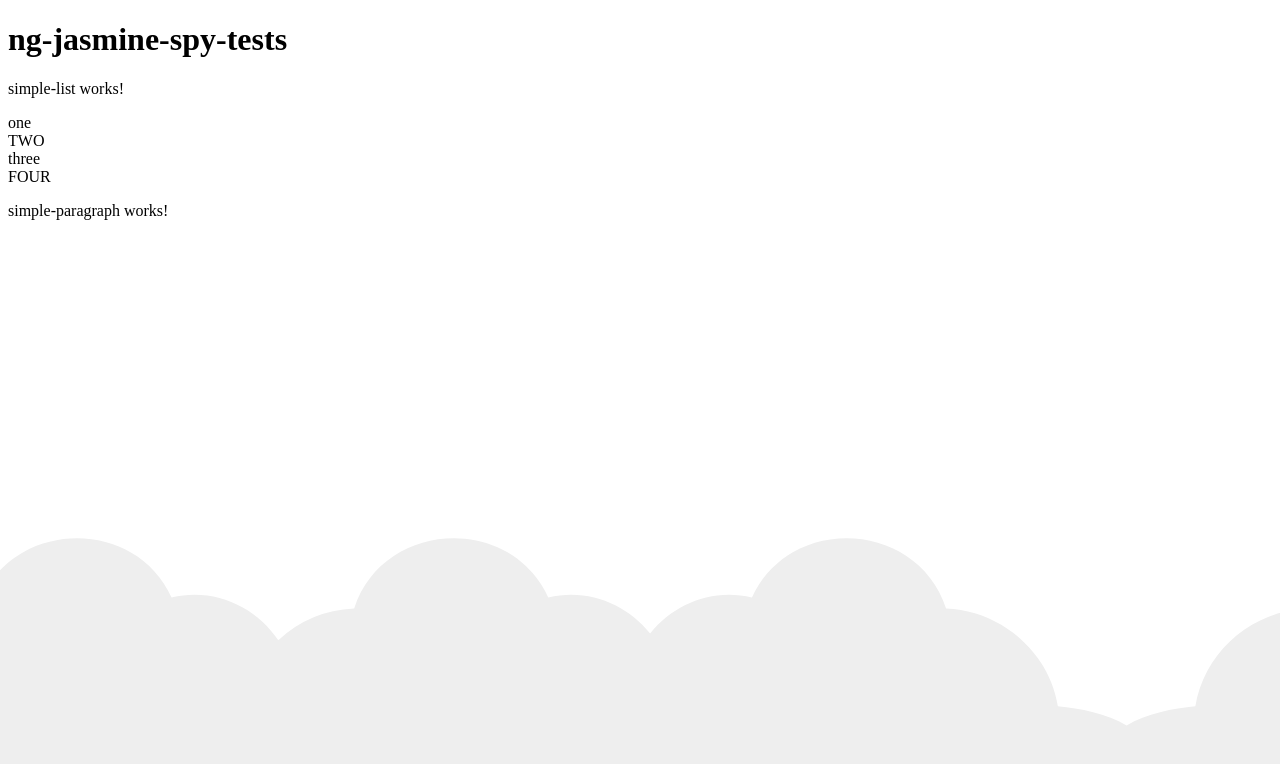
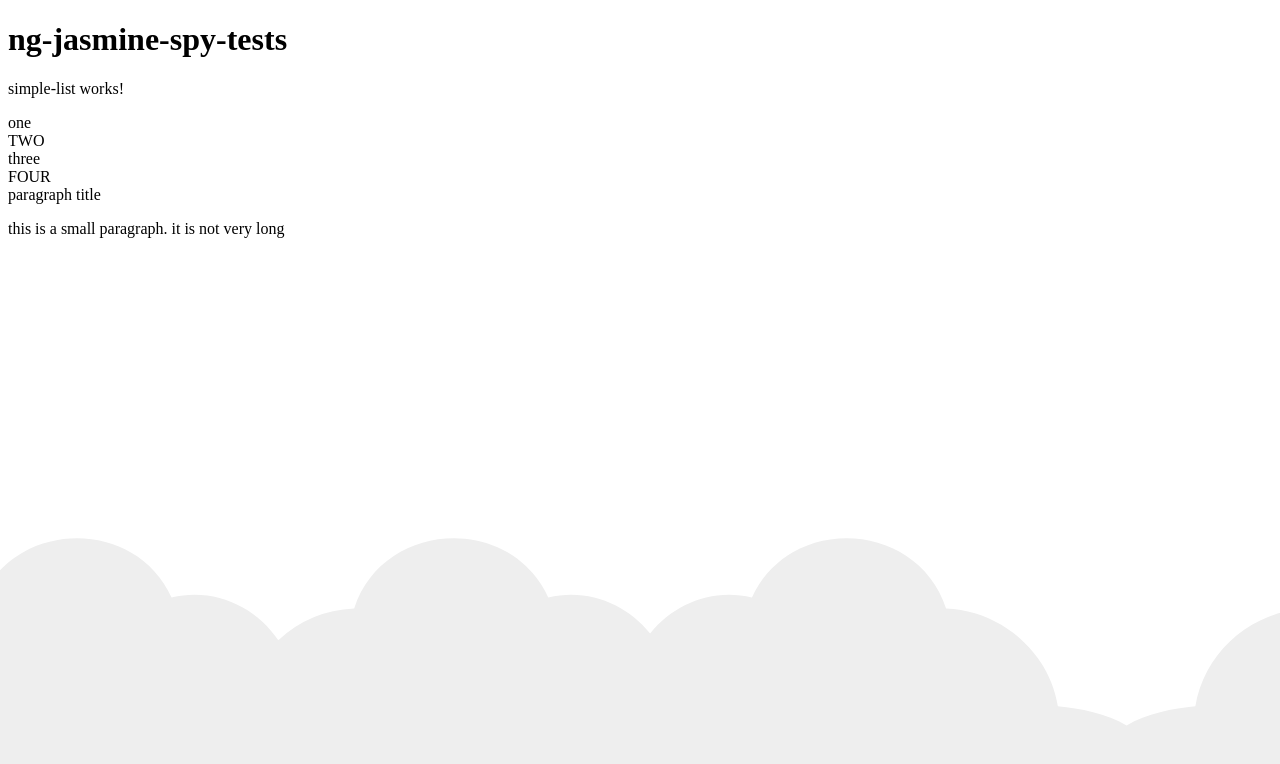
Before and after one commit to cameronDz/ng-jasmine-spy-tests, an Angular app: page / in a window 1280 px wide. Shown: the top 764 px of the page. Built offline with nearby package versions, Linux system fonts and the light colour scheme.

Commit message:
add paragraph title nad content

```diff
--- a/src/app/components/simple-paragraph/simple-paragraph.component.html
+++ b/src/app/components/simple-paragraph/simple-paragraph.component.html
@@ -1 +1,2 @@
-<p>simple-paragraph works!</p>
+<span class="title">{{title}}</span>
+<p class="paragraph-content">{{stringPayload}}</p>
--- a/src/app/components/simple-paragraph/simple-paragraph.component.ts
+++ b/src/app/components/simple-paragraph/simple-paragraph.component.ts
@@ -8,6 +8,7 @@ import { SimpleDataService } from '../../services/simple-data.service';
 })
 export class SimpleParagraphComponent implements OnInit {
 
+  public title = 'paragraph title';
   public stringPayload: string = '';
 
   constructor(private simpleDataService: SimpleDataService) {}
```
